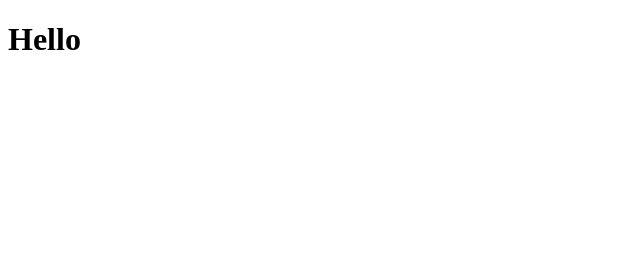
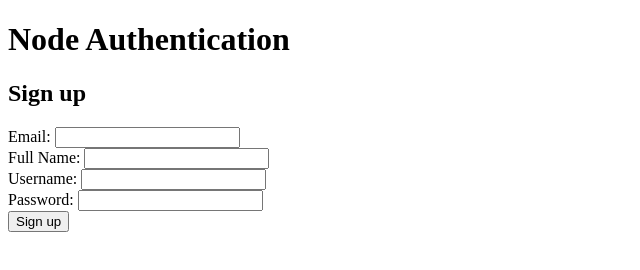
Before and after one commit to derrickyoo/node-auth, a website: page src/public/index.html in a window 1280 px wide. Shown: the whole page, without its empty margins (0-640 px from the left). Drawn offline with Linux system fonts and the light colour scheme.

Commit message:
Add basic sign up form

```diff
--- a/src/public/index.html
+++ b/src/public/index.html
@@ -4,9 +4,43 @@
     <meta charset="UTF-8" />
     <meta http-equiv="X-UA-Compatible" content="IE=edge" />
     <meta name="viewport" content="width=device-width, initial-scale=1.0" />
-    <title>Document</title>
+    <title>Node Auth</title>
   </head>
   <body>
-    <h1>Hello</h1>
+    <h1>Node Authentication</h1>
+    <h2>Sign up</h2>
+    <form id="signUpForm">
+      <div>
+        <label for="email">Email: </label>
+        <input
+          required
+          type="email"
+          id="email"
+          name="email"
+          autocomplete="email"
+        />
+      </div>
+      <div>
+        <label for="fullName">Full Name: </label>
+        <input required type="text" id="fullName" name="fullName" />
+      </div>
+      <div>
+        <label for="userName">Username: </label>
+        <input type="text" id="userName" name="userName" required />
+      </div>
+      <div>
+        <label for="password">Password: </label>
+        <input
+          required
+          minlength="4"
+          type="password"
+          id="password"
+          name="password"
+          aria-describedby="password-minlength"
+          autocomplete="new-password"
+        />
+      </div>
+      <button type="submit">Sign up</button>
+    </form>
   </body>
 </html>
```
